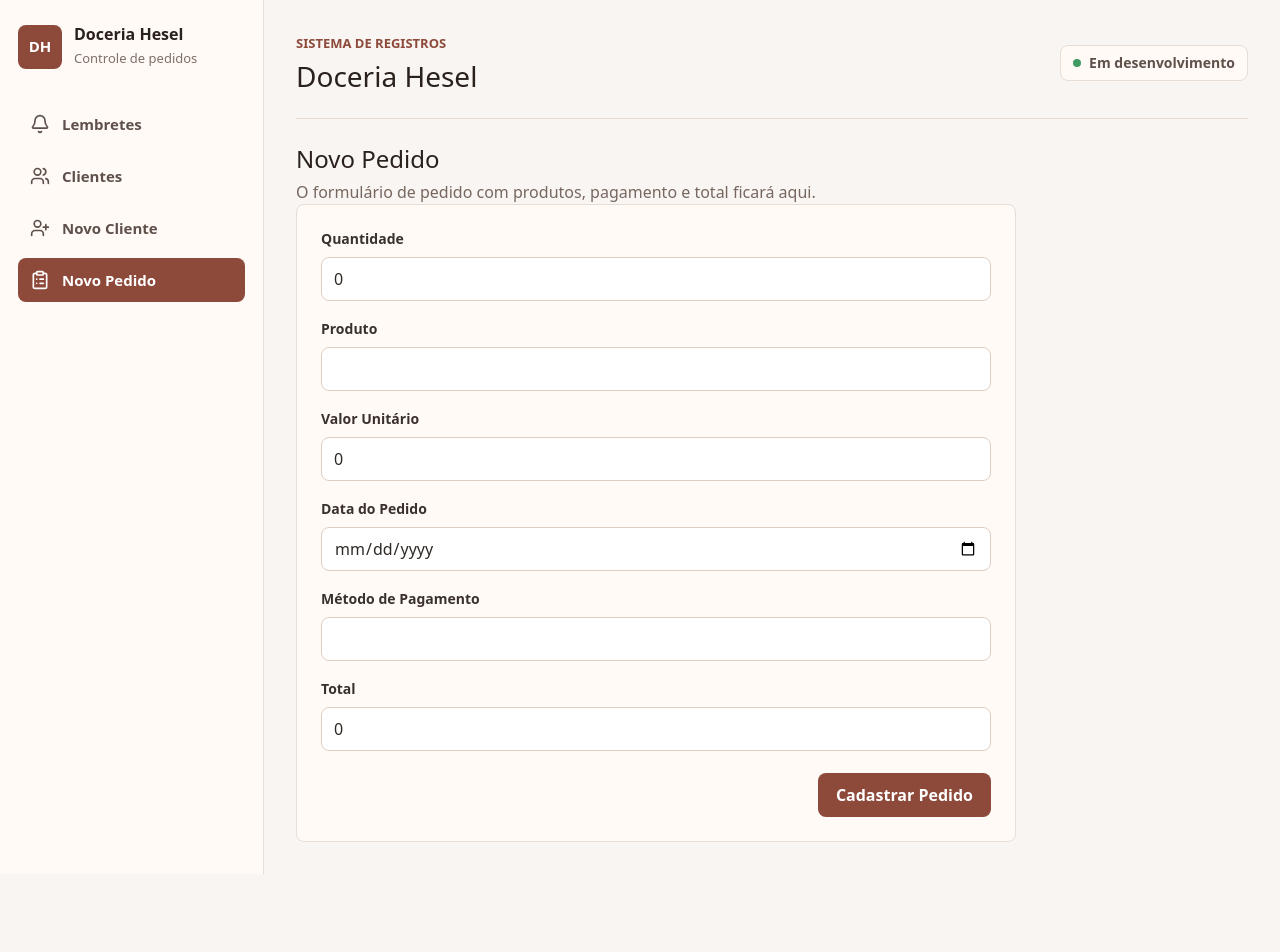
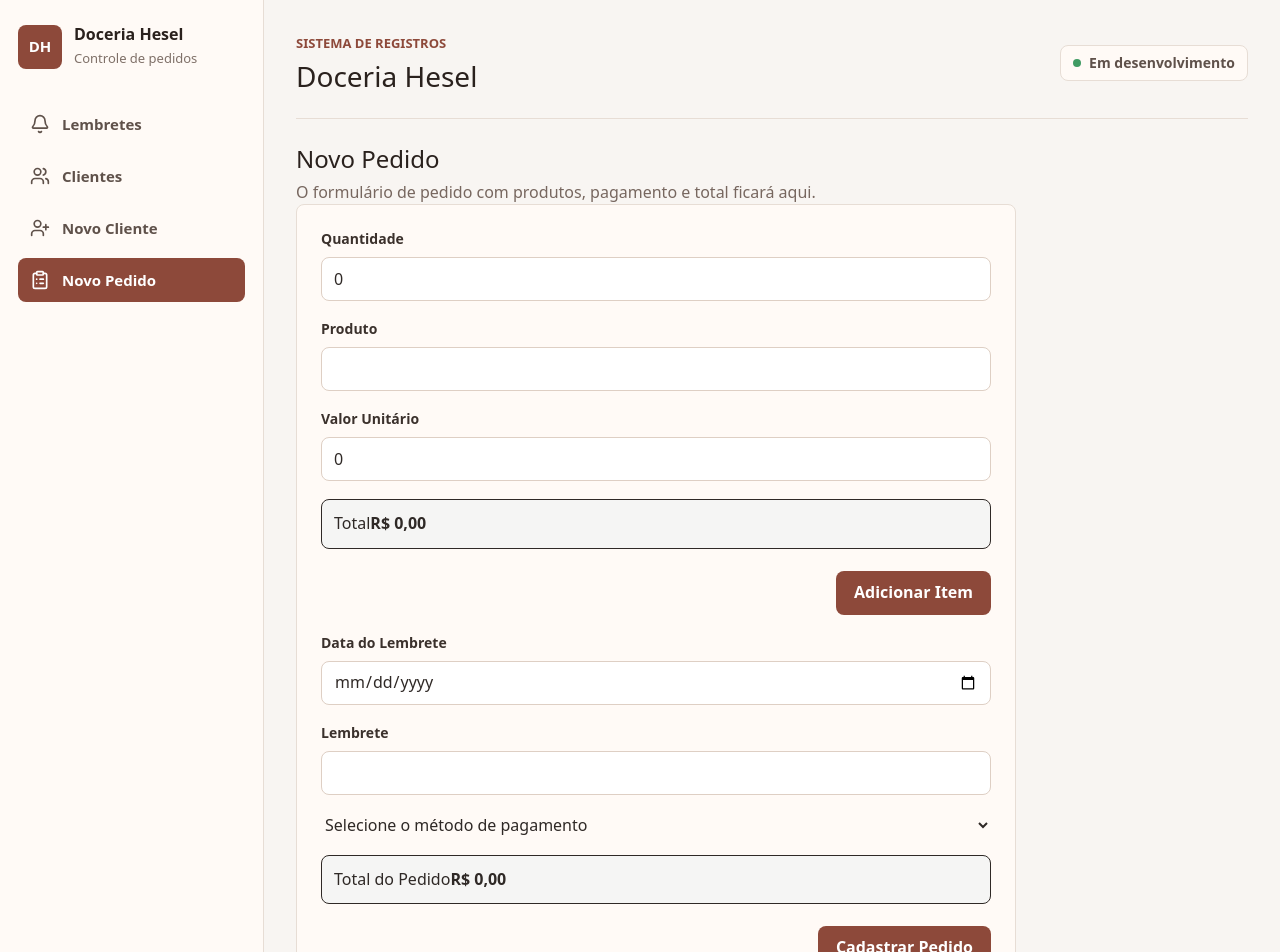
Before and after one commit to EdSantiag0/doceria-hesel, a React (Vite) app in the folder confectionery-crm/: page /novo-pedido in a window 1280 px wide. Shown: the top 952 px of the page. Before the commit the page ends 874 px from the top, so only its background shows below. Built offline with nearby package versions, Linux system fonts and the light colour scheme.

Commit message:
feat: melhora da modelagem e adição de button, reminder e total

```diff
--- a/confectionery-crm/src/pages/NewOrder/index.tsx
+++ b/confectionery-crm/src/pages/NewOrder/index.tsx
@@ -15,11 +15,24 @@ const orderSchema = z.object({
   unitValue: z
     .number()
     .min(0, { message: "O valor unitário deve ser maior ou igual a zero." }),
-  orderDate: z.string().date({ message: "Data do pedido inválida." }),
   paymentMethod: z.string().max(100, {
     message: "O método de pagamento deve ter no máximo 100 caracteres.",
   }),
   total: z
+    .number()
+    .min(0, { message: "O total do pedido deve ser maior ou igual a zero." }),
+  reminderDate: z.string().optional(),
+  reminder: z
+    .object({
+      reminderDate: z.string().date({
+        message: "Data do lembrete inválida.",
+      }),
+      description: z.string().max(255, {
+        message: "A descrição deve ter no máximo 255 caracteres.",
+      }),
+    })
+    .optional(),
+  orderTotal: z
     .number()
     .min(0, { message: "O total do pedido deve ser maior ou igual a zero." }),
 });
@@ -31,9 +44,11 @@ const initialFormData: OrderFormData = {
   quantity: 0,
   product: "",
   unitValue: 0,
-  orderDate: "",
+  total: 0,
+  reminderDate: "",
+  reminder: undefined,
   paymentMethod: "",
-  total: 0,
+  orderTotal: 0,
 };
 
 export function NewOrder() {
@@ -51,9 +66,11 @@ export function NewOrder() {
         quantity: fieldErrors.quantity?.[0],
         product: fieldErrors.product?.[0],
         unitValue: fieldErrors.unitValue?.[0],
-        orderDate: fieldErrors.orderDate?.[0],
+        total: fieldErrors.total?.[0],
+        reminderDate: fieldErrors.reminderDate?.[0],
         paymentMethod: fieldErrors.paymentMethod?.[0],
-        total: fieldErrors.total?.[0],
+        reminder: fieldErrors.reminder?.[0],
+        orderTotal: fieldErrors.orderTotal?.[0],
       });
 
       return;
@@ -109,37 +126,56 @@ export function NewOrder() {
           error={errors.unitValue}
         />
 
+        <div className="rounded-lg border bg-stone-100 p-3">
+          <span>Total</span>
+
+          <strong>R$ 0,00</strong>
+        </div>
+
+        <div className="mt-1 flex justify-end">
+          <button
+            type="button"
+            className="min-h-11 cursor-pointer rounded-lg border-0 bg-[#8d493a] px-[18px] font-bold text-white transition-colors duration-150 hover:bg-[#7b3f32]"
+          >
+            Adicionar Item
+          </button>
+        </div>
+
         <FormInput
-          label="Data do Pedido" //DATA DO PEDIDO
-          name="orderDate"
+          label="Data do Lembrete" //DATA DO LEMBRETE
+          name="reminderDate"
           type="date"
-          value={formData.orderDate}
+          value={formData.reminderDate}
           onChange={(e) =>
-            setFormData({ ...formData, orderDate: e.target.value })
+            setFormData({ ...formData, reminderDate: e.target.value })
           }
-          error={errors.orderDate}
+          error={errors.reminderDate}
         />
 
-        <FormInput
-          label="Método de Pagamento" //MÉTODO DE PAGAMENTO
-          name="paymentMethod"
+        <FormInput label="Lembrete" />
+
+        <select
+          name="paymentMethod" // MÉTODO DE PAGAMENTO
+          id="paymentMethod"
           value={formData.paymentMethod}
           onChange={(e) =>
             setFormData({ ...formData, paymentMethod: e.target.value })
           }
-          error={errors.paymentMethod}
-        />
+        >
+          <option value="">Selecione o método de pagamento</option>
+          <option value="cash">Dinheiro</option>
+          <option value="debit_card">Cartão Débito</option>
+          <option value="credit_card">Cartão de Crédito</option>
+          <option value="bank_transfer">Transferência Bancária</option>
+          <option value="pix">Pix</option>
+          <option value="other">Outro</option>
+        </select>
 
-        <FormInput
-          label="Total" //TOTAL
-          name="total"
-          type="number"
-          value={formData.total}
-          onChange={(e) =>
-            setFormData({ ...formData, total: Number(e.target.value) })
-          }
-          error={errors.total}
-        />
+        <div className="rounded-lg border bg-stone-100 p-3">
+          <span>Total do Pedido</span>
+
+          <strong>R$ 0,00</strong>
+        </div>
 
         <div className="mt-1 flex justify-end">
           <button
```
